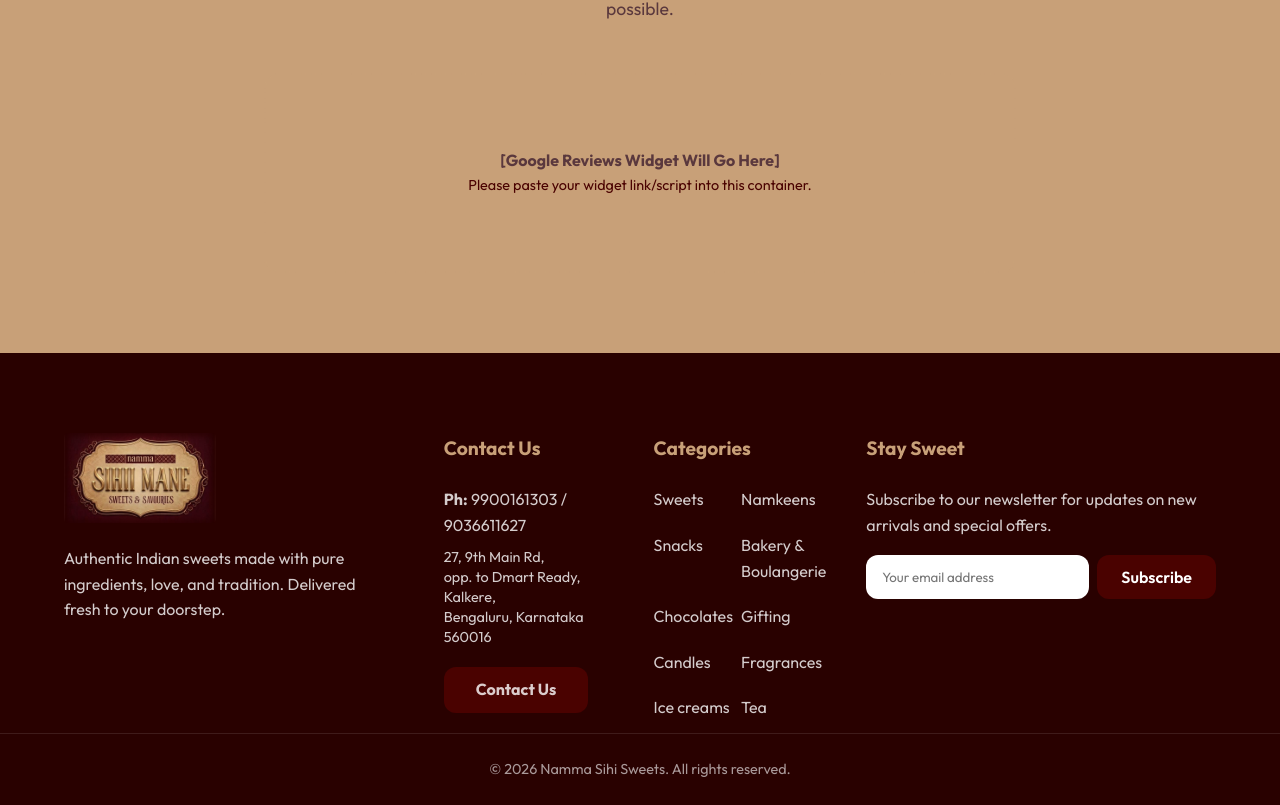
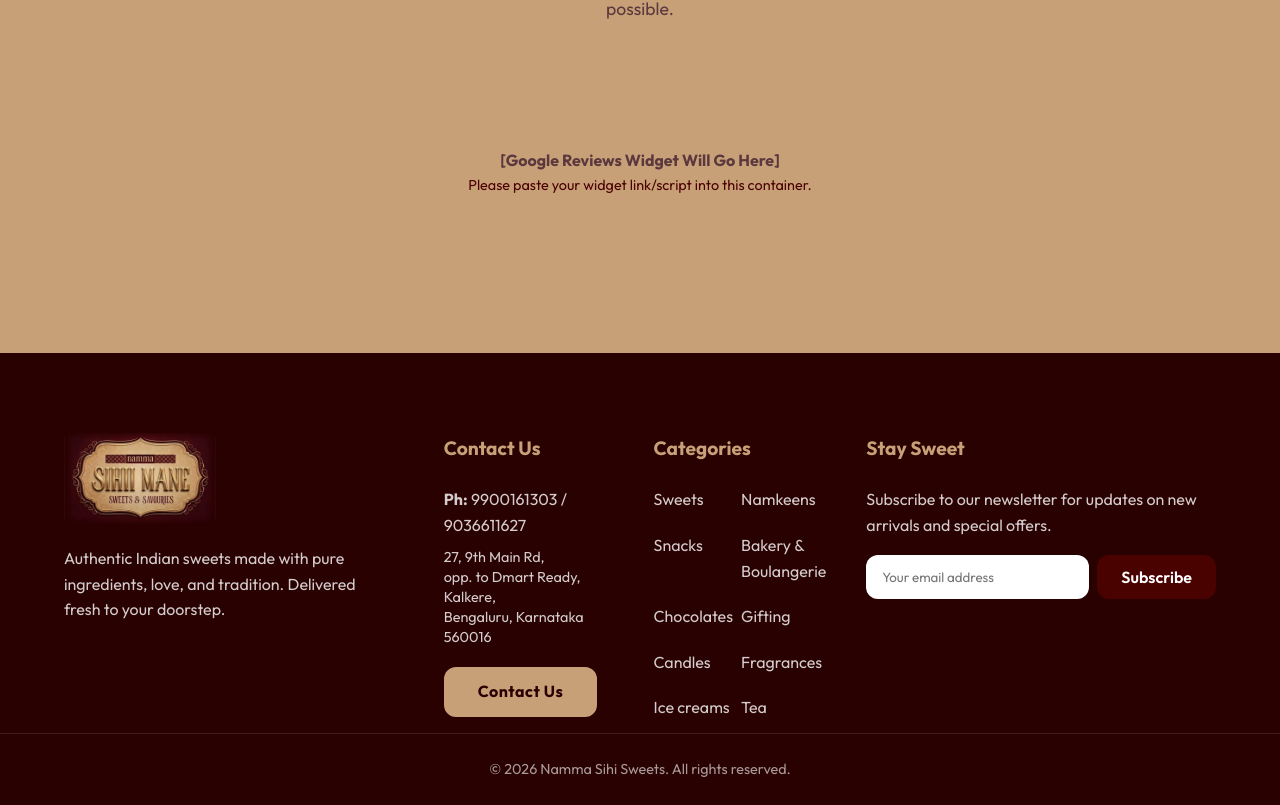
Before and after one commit to ROHITH05012005/namma-sihii-sweets, a React (Vite) app: page / in a window 1280 px wide. Shown: the part 4221-5026 px from the top of the page. Built offline with nearby package versions, Linux system fonts and the light colour scheme; no server answers; the database is empty; a web font is replaced by a local one.

Commit message:
Style footer Contact Us button in gold/cream color

```diff
--- a/src/components/Footer.jsx
+++ b/src/components/Footer.jsx
@@ -42,7 +42,21 @@ const Footer = () => {
             </a>
           </p>
           <div style={{ marginTop: '20px' }}>
-            <Link to="/contact" className="btn-primary" style={{ display: 'inline-block', padding: '10px 32px', textDecoration: 'none', fontWeight: 'bold' }}>
+            <Link
+              to="/contact"
+              style={{
+                display: 'inline-block',
+                padding: '10px 32px',
+                textDecoration: 'none',
+                fontWeight: 'bold',
+                backgroundColor: 'var(--secondary)',
+                color: 'var(--primary-dark)',
+                borderRadius: 'var(--radius)',
+                border: '2px solid var(--secondary)',
+                transition: 'var(--transition)',
+                letterSpacing: '0.5px'
+              }}
+            >
               Contact Us
             </Link>
           </div>
```
